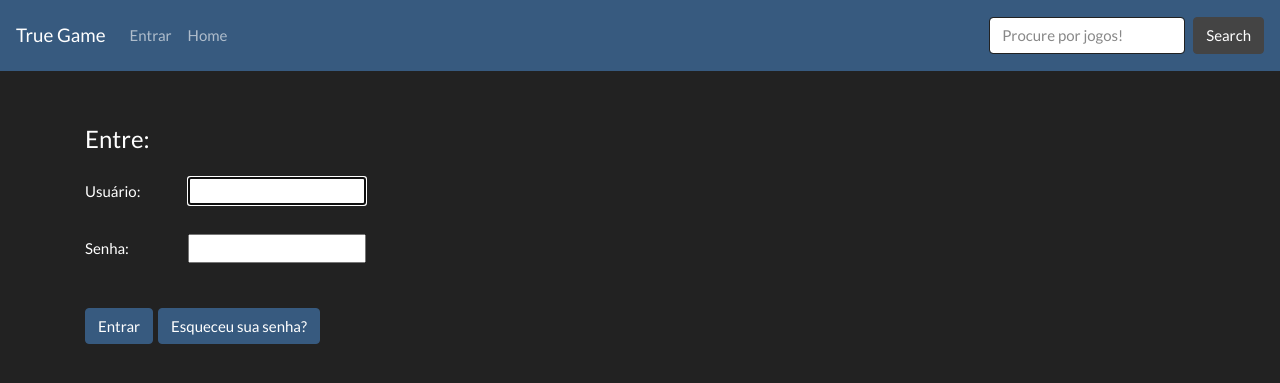
After one commit to guih2127/game-app, a Django app: page /accounts/login/ in a window 1280 px wide. The commit adds this page. Shown: the top 383 px of the page. Run offline with Django 3.2, Linux system fonts and the light colour scheme.

Commit message:
first part of login

```diff
--- a/game/templates/game/base.html
+++ b/game/templates/game/base.html
@@ -10,15 +10,34 @@
 <body>
     <nav class="navbar navbar-expand-lg navbar-dark bg-primary" style="margin-bottom:50px;">
     <span class="navbar-brand">True Game</span>
-    <button class="navbar-toggler" type="button" data-toggle="collapse" data-target="#navbarColor01" aria-controls="navbarColor01" aria-expanded="false" aria-label="Toggle navigation">
+    <button class="navbar-toggler"
+            type="button"
+            data-toggle="collapse"
+            data-target="#navbarColor01"
+            aria-controls="navbarColor01"
+            aria-expanded="false"
+            aria-label="Toggle navigation">
         <span class="navbar-toggler-icon"></span>
     </button>
 
     <div class="collapse navbar-collapse" id="navbarColor01">
         <ul class="navbar-nav mr-auto">
-        <li class="nav-item">
-            <a class="nav-link" href="/">Home</a>
-        </li>
+            {% if user.is_authenticated %}
+                <li class="nav-item">
+                    <a class="nav-link" href="#">Olá, {{ user.username }}!</a>
+                </li>
+                <li class="nav-item">
+                    <a class="nav-link" href="{% url "logout" %}">Sair</a>
+                </li>
+            {% endif %}
+            {% if not user.is_authenticated %}
+                <li class="nav-item">
+                    <a class="nav-link" href="{% url "login" %}">Entrar</a>
+                </li>
+            {% endif %}
+            <li class="nav-item">
+                <a class="nav-link" href="/">Home</a>
+            </li>
         </ul>
         <form class="form-inline my-2 my-lg-0">
         <input name="search" class="form-control mr-sm-2" type="search" placeholder="Procure por jogos!">
--- /dev/null
+++ b/game/templates/registration/login.html
@@ -0,0 +1,49 @@
+{% extends "../game/base.html" %}
+
+{% block content %}
+
+{% if form.errors %}
+  <p>Seu usuário ou senha estão errados, tente novamente.</p>
+{% endif %}
+
+{% if next %}
+  {% if user.is_authenticated %}
+    <p>A sua conta não possui acesso a essa página.</p>
+  {% else %}
+    <p>Por favor logue-se para ver essa página.</p>
+  {% endif %}
+{% endif %}
+
+<div class="container">
+    <div class="form-group row">
+        <form method="post" action="{% url 'login' %}">
+        {% csrf_token %}
+            <legend style="margin-bottom:20px;">Entre:</legend>
+            <div class="form-group">
+                <label style="width:100px; clear:both;"
+                        for="username">
+                        {{ form.username.label_tag }}
+                </label>
+                {{ form.username }}
+            </div>
+            <div class="form-group">
+                <label style="width:100px; clear:both;"
+                        for="password">
+                        {{ form.password.label_tag }}
+                </label>
+                {{ form.password }}
+            </div>
+            </div>
+            <div class="form-group row">
+                <button type="submit" value="login" class="btn btn-primary">Entrar</button>
+                <!--<button type="hidden" class="btn btn-primary" name="next">{{ next }}</button>-->
+                <button onclick="location.href={% url 'password_reset' %};"
+                        class="btn btn-primary"
+                        style="margin-left:5px;">
+                        Esqueceu sua senha?
+                </button>
+            </div>
+        </form>
+</div>
+
+{% endblock %}
--- a/game_app/urls.py
+++ b/game_app/urls.py
@@ -20,7 +20,8 @@ from django.conf.urls.static import static
 
 urlpatterns = [
     path('admin/', admin.site.urls),
-    path('', include('game.urls'))
+    path('', include('game.urls')),
+    path('accounts/', include('django.contrib.auth.urls')),
 ]
 
 if settings.DEBUG:
```
Also changed, not shown: game/templates/registration/logged_out.html (added, +13 -0 lines), game_app/settings.py (+5 -2 lines).
